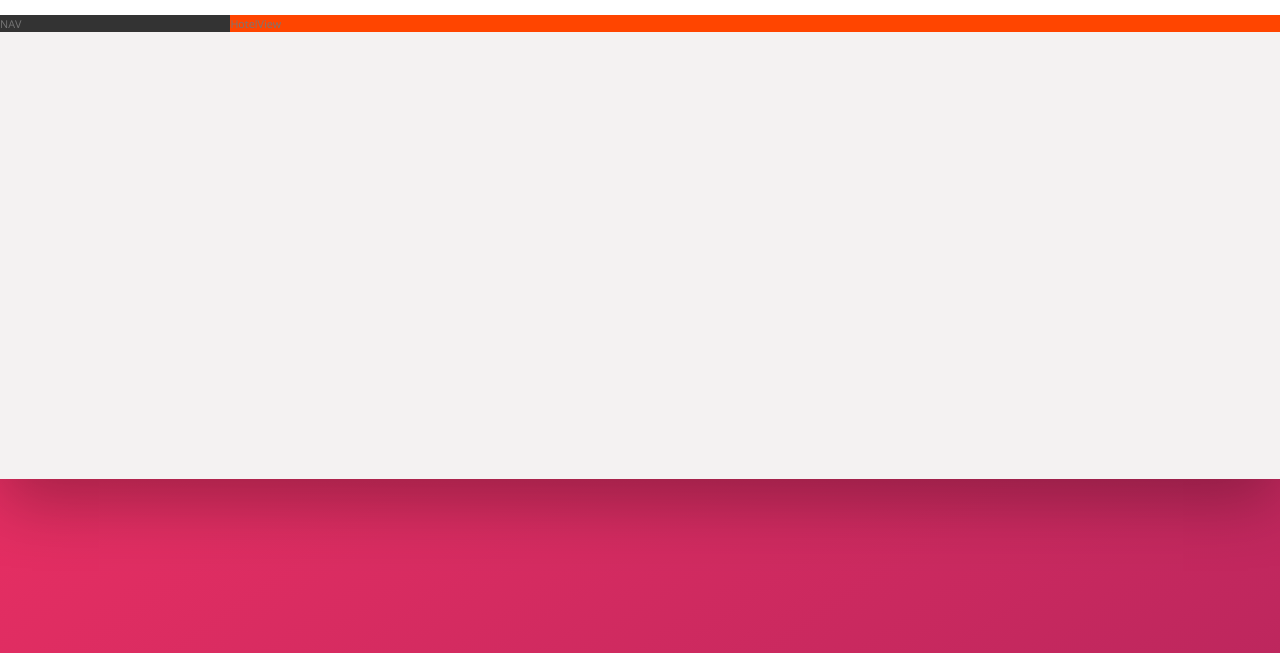
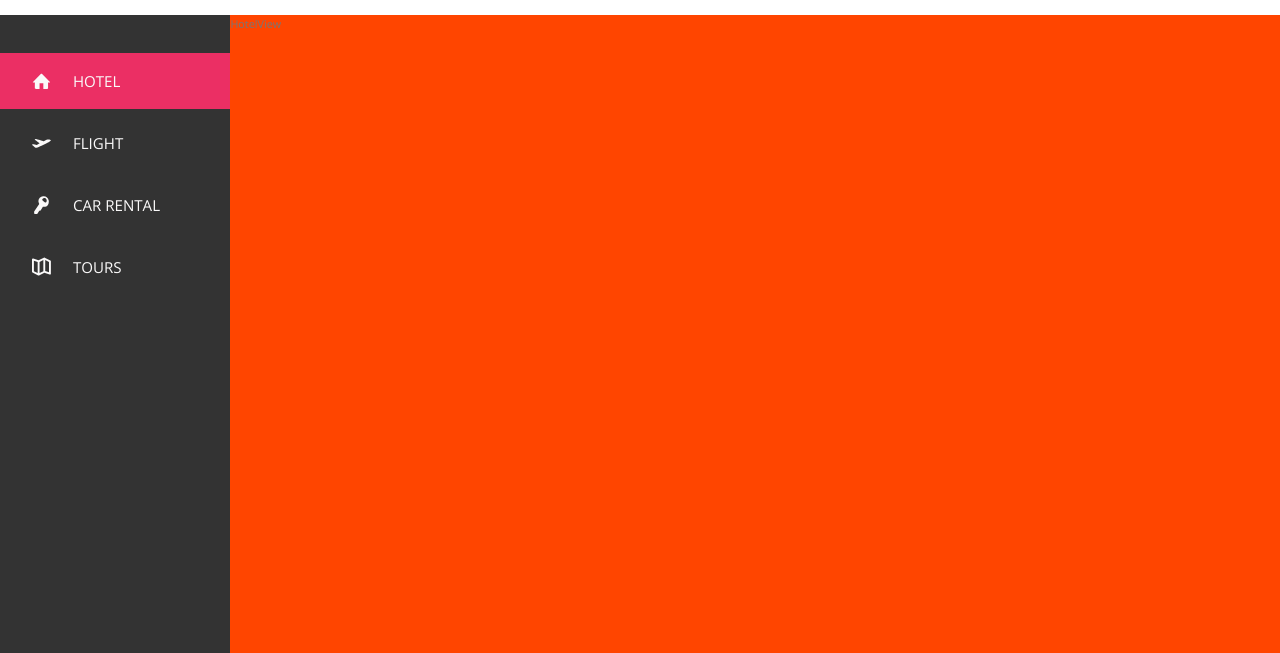
Before and after one commit to almuiz021/css-flexbox-master, a website: page index.html in a window 1280 px wide. Shown: the part 147-800 px from the top of the page. Drawn offline with nearby package versions, Linux system fonts and the light colour scheme.

Commit message:
Sidebar Complete

```diff
--- a/index.html
+++ b/index.html
@@ -72,7 +72,55 @@
         </nav>
       </header>
       <div class="content">
-        <nav class="sidebar">NAV</nav>
+        <nav class="sidebar">
+          <ul class="side-nav">
+            <li class="side-nav__item side-nav__item--active">
+              <a
+                href="#"
+                class="side-nav__link"
+              >
+                <svg class="side-nav__icon">
+                  <use xlink:href="img/sprite.svg#icon-home"></use>
+                </svg>
+                <span>Hotel</span>
+              </a>
+            </li>
+            <li class="side-nav__item">
+              <a
+                href="#"
+                class="side-nav__link"
+              >
+                <svg class="side-nav__icon">
+                  <use xlink:href="img/sprite.svg#icon-aircraft-take-off"></use>
+                </svg>
+                <span>Flight</span>
+              </a>
+            </li>
+            <li class="side-nav__item">
+              <a
+                href="#"
+                class="side-nav__link"
+              >
+                <svg class="side-nav__icon">
+                  <use xlink:href="img/sprite.svg#icon-key"></use>
+                </svg>
+                <span>Car Rental</span>
+              </a>
+            </li>
+            <li class="side-nav__item">
+              <a
+                href="#"
+                class="side-nav__link"
+              >
+                <svg class="side-nav__icon">
+                  <use xlink:href="img/sprite.svg#icon-map"></use>
+                </svg>
+                <span>Tours</span>
+              </a>
+            </li>
+          </ul>
+          <div class="legal">&copy; 2017 by trillo. All Rights Reserved</div>
+        </nav>
         <main class="hotel-view">HotelView</main>
       </div>
     </div>
--- a/sass/_components.scss
+++ b/sass/_components.scss
@@ -1,12 +1,12 @@
 //!Logo
-//---------------------------------------------------------------------------------------
+//----------------------------------------------------
 .logo {
   height: 3.25rem;
   margin-left: 2rem;
 }
 
 //!Search
-//---------------------------------------------------------------------------------------
+//----------------------------------------------------
 .search {
   flex: 0 0 40%;
 
@@ -63,7 +63,7 @@
 }
 
 //!User-Nav
-//---------------------------------------------------------------------------------------
+//----------------------------------------------------
 .user-nav {
   align-self: stretch;
 
@@ -118,3 +118,81 @@
     margin-right: 1rem;
   }
 }
+
+//! Side Nav
+//----------------------------------------------------
+
+.side-nav {
+  font-size: 1.4rem;
+  list-style: none;
+  margin-top: 3.5rem;
+
+  &__item {
+    position: relative;
+
+    &:not(:last-child) {
+      margin-bottom: 0.5rem;
+    }
+  }
+
+  &__item::before {
+    content: '';
+
+    position: absolute;
+    top: 0;
+    left: 0;
+    height: 100%;
+    width: 3px;
+    background-color: var(--color-primary);
+    transform: scaleY(0);
+    transition: transform 0.2s, width 0.4s cubic-bezier(1, 0, 0, 1) 0.2s,
+      background-color 0.1s;
+
+    // transform-origin: bottom;
+  }
+
+  &__item:hover::before,
+  &__item--active::before {
+    transform: scaleY(1);
+    width: 100%;
+  }
+
+  &__item:active::before {
+    background-color: var(--color-primary-light);
+  }
+
+  &__link:link,
+  &__link:visited {
+    z-index: 10;
+    position: relative;
+    display: block;
+    color: var(--color-grey-light-1);
+    text-decoration: none;
+    text-transform: uppercase;
+    padding: 1.5rem 3rem;
+
+    display: flex;
+    align-items: center;
+  }
+
+  &__icon {
+    height: 1.75rem;
+    width: 1.75rem;
+    margin-right: 2rem;
+    fill: currentColor;
+  }
+}
+
+//! Legal
+//----------------------------------------------------
+
+.legal {
+  font-size: 1.2rem;
+  padding: 2.5rem;
+  color: var(--color-grey-light-4);
+  text-align: center;
+}
+//! Side Nav
+//----------------------------------------------------
+//! Side Nav
+//----------------------------------------------------
--- a/sass/_layout.scss
+++ b/sass/_layout.scss
@@ -26,10 +26,18 @@
   background-color: var(--color-grey-dark-1);
   flex: 0 0 18%;
   //! flex-grow 0 (dont grow ) | flex-shrink 0 (dont shrink) | flex-basis 18% (18% of the content)
+
+  display: flex;
+  flex-direction: column;
+  justify-content: space-between;
 }
 
 .hotel-view {
   background-color: #fff;
+
+  //TEST
   background-color: orangered;
+  height: 80rem;
+
   flex: 1;
 }
```
Also changed, not shown: css/style.css, 1 other file.
